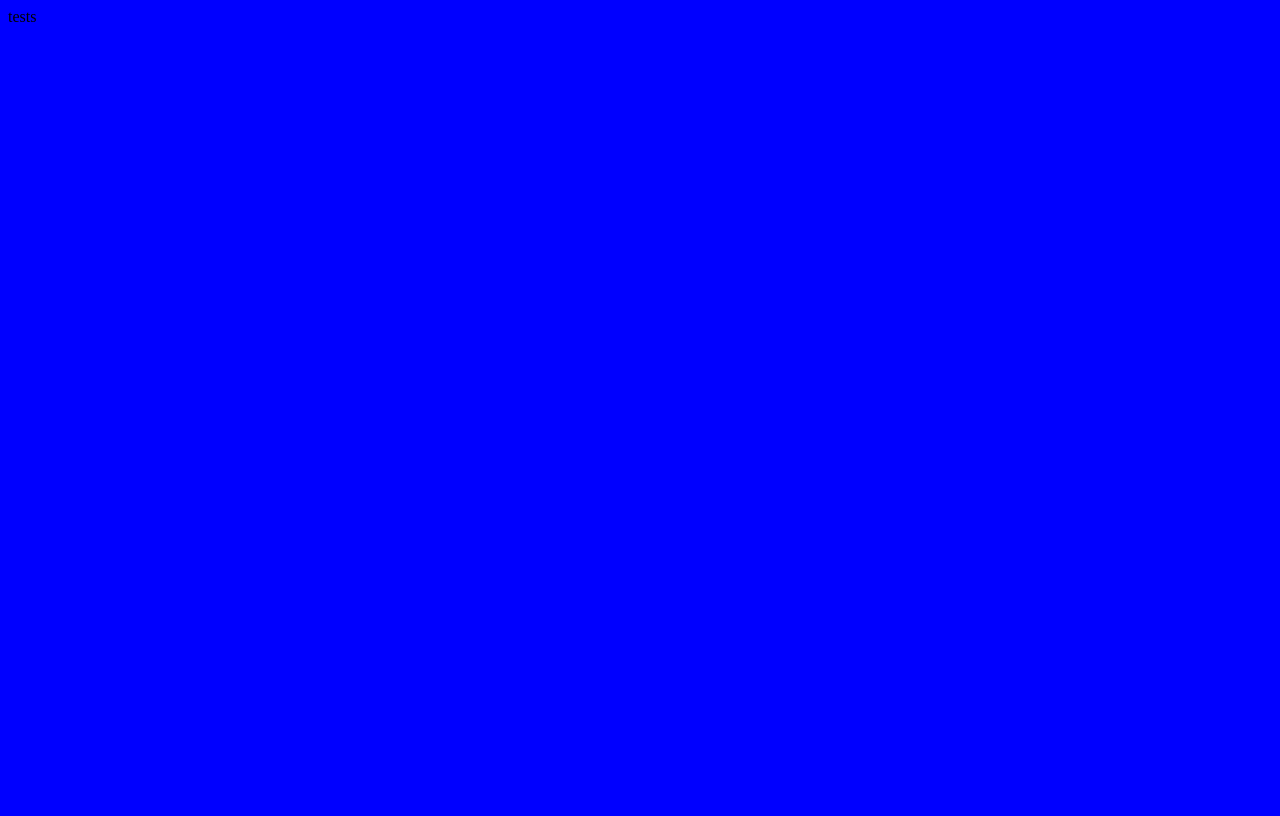
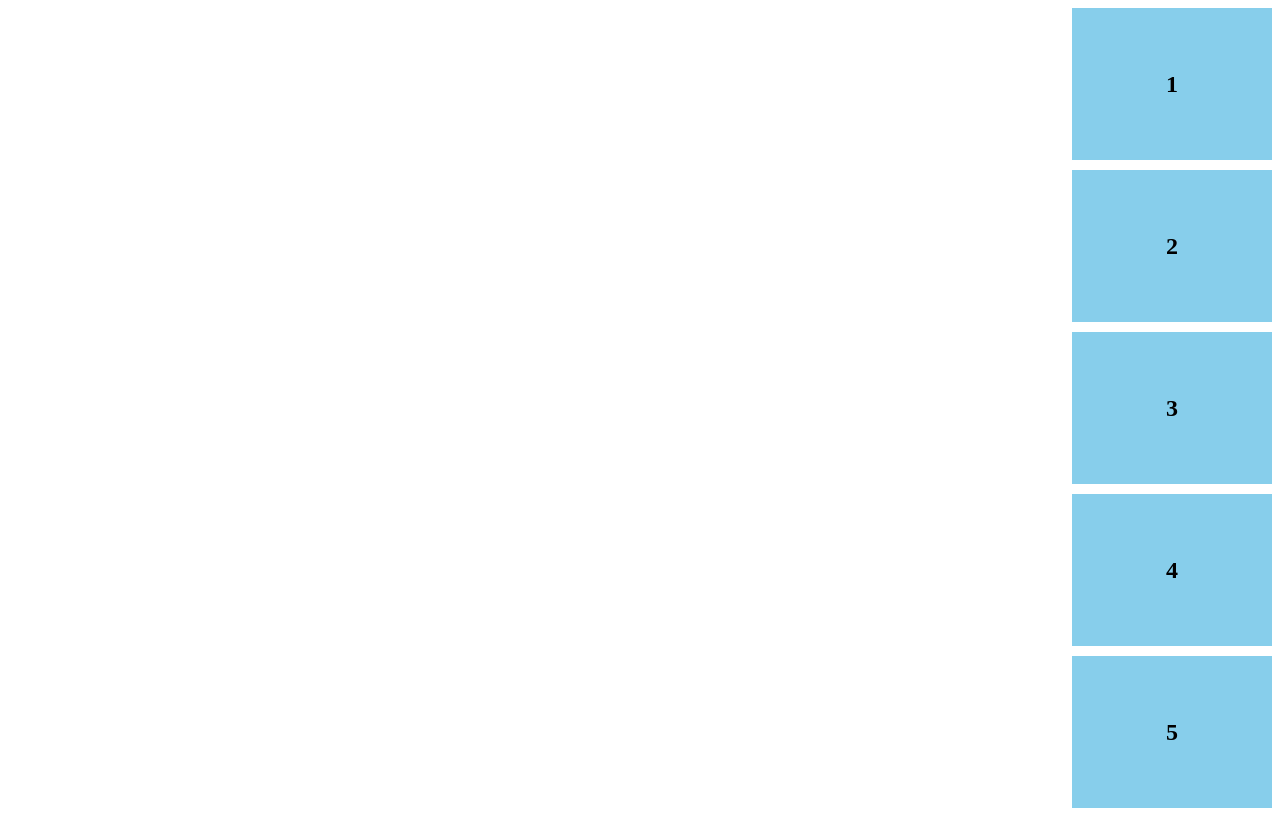
Before and after one commit to ssundventure/study-css, a website built with Vite: page index.html in a window 1280 px wide. Built offline with nearby package versions, Linux system fonts and the light colour scheme.

Commit message:
flexbox layout study

```diff
--- a/index.html
+++ b/index.html
@@ -7,6 +7,12 @@
     <title>css-layout-study</title>
   </head>
   <body>
-    tests
+    <div class="father">
+      <div class="box">1</div>
+      <div class="box">2</div>
+      <div class="box">3</div>
+      <div class="box">4</div>
+      <div class="box">5</div>
+    </div>
   </body>
 </html>
--- a/src/style.css
+++ b/src/style.css
@@ -1,3 +1,22 @@
-body {
-  background-color: blue;
+.father {
+  display: flex;
+  flex-direction: column;
+  gap: 10px;
+  height: 100vh;
+  /* main axis에 영향을 줌*/
+  justify-content: center;
+  /* cross axis에 영향을 줌*/
+  align-items: flex-end;
+
 }
+.box {
+  background-color: skyblue;
+  width: 200px;
+  height: 200px;
+  font-size: 24px;
+  font-weight: bold;
+  display: flex;
+  justify-content: center;
+  align-items: center;
+
+}
```
Also changed, not shown: README.md (added).
